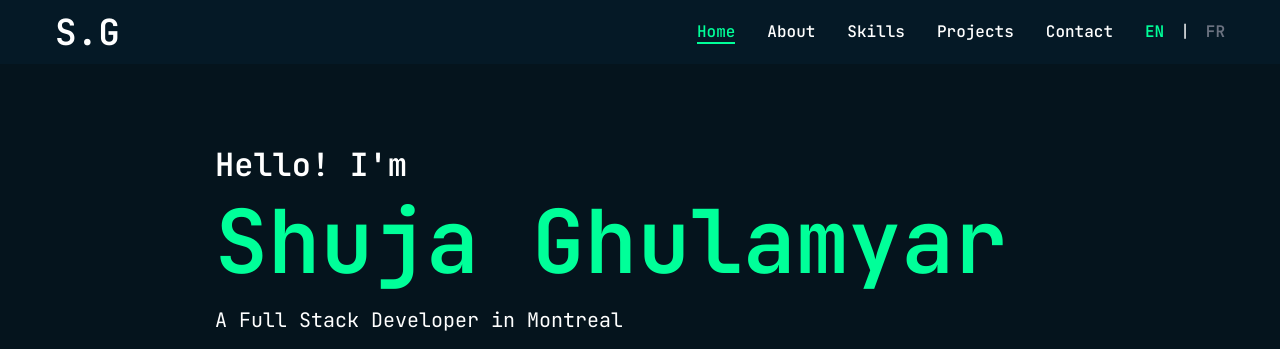
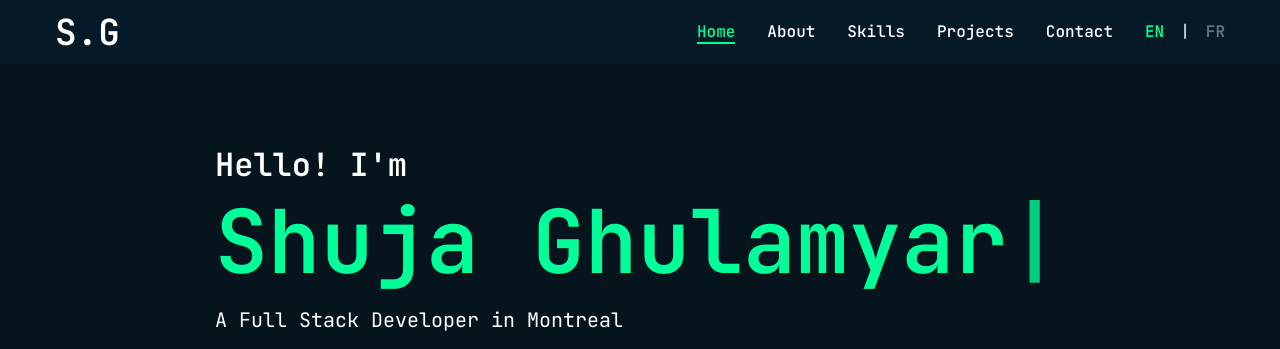
Before and after one commit to ShujauddinGhulamyar/portfolio, a Next.js app: page /en in a window 1280 px wide. Shown: the top 349 px of the page. Built offline with nearby package versions, Linux system fonts and the light colour scheme.

Commit message:
feat: added typewriter effect on name

```diff
--- a/app/[locale]/page.jsx
+++ b/app/[locale]/page.jsx
@@ -4,7 +4,7 @@ import { FiDownload } from "react-icons/fi";
 import { motion } from "framer-motion";
 import Social from "@/components/Social";
 import { useTranslations } from "next-intl";
-
+import Typewriter from "typewriter-effect";
 const Home = () => {
   const t = useTranslations("Home"); // Utilisation des traductions pour la section 'Home'
 
@@ -22,7 +22,17 @@ const Home = () => {
               <span className="text-[24px] xl:text-[32px]">{t("hello")}</span>
             </h1>
             <h1 className="h1 mb-4">
-              <span className="text-accent">{t("name")}</span>
+              <span className="text-accent">
+                <Typewriter
+                  onInit={(typewriter) => {
+                    typewriter.typeString(`${t("name")}`).start();
+                  }}
+                  options={{
+                    delay: 80, // Vitesse de frappe (en ms)
+                    cursor: "|", // Personnalise le curseur
+                  }}
+                />
+              </span>
             </h1>
             <div className="mb-10">
               <span className="text-xl">{t("title")}</span>
--- a/package.json
+++ b/package.json
@@ -31,6 +31,7 @@
     "react-icons": "^5.3.0",
     "tailwind-merge": "^2.5.4",
     "tailwindcss-animate": "^1.0.7",
+    "typewriter-effect": "^2.21.0",
     "yup": "^1.4.0"
   },
   "devDependencies": {
```
Also changed, not shown: 1 other file (tests, documents, lock files or other folders).
